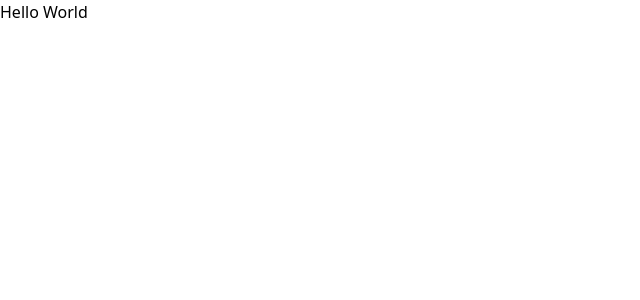
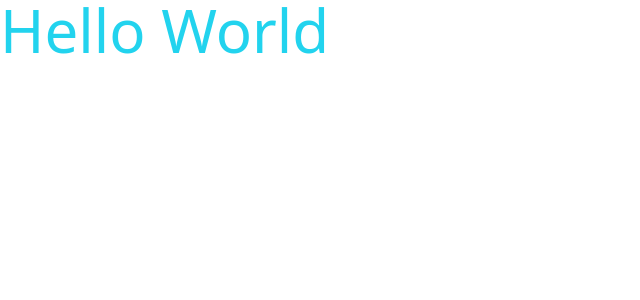
Before and after one commit to RaffaRaihan/Nuxt-init, a Nuxt app: page / in a window 1280 px wide. Shown: the top 300 px of the page, without its empty margins (0-640 px from the left). Built offline with nearby package versions, Linux system fonts and the light colour scheme.

Commit message:
feat:ganti warna text

```diff
--- a/pages/index.vue
+++ b/pages/index.vue
@@ -1,3 +1,3 @@
 <template>
-    <div class="font-sans">Hello World</div>
+    <div class="font-sans text-6xl text-cyan-400">Hello World</div>
 </template>
--- /dev/null
+++ b/tailwind.config.ts
@@ -0,0 +1,8 @@
+/** @type {import('tailwindcss').Config} */
+module.exports = {
+    content: [
+      './pages/**/*.{html,js}',
+      './components/**/*.{html,js}',
+    ],
+    // ...
+  }
```
